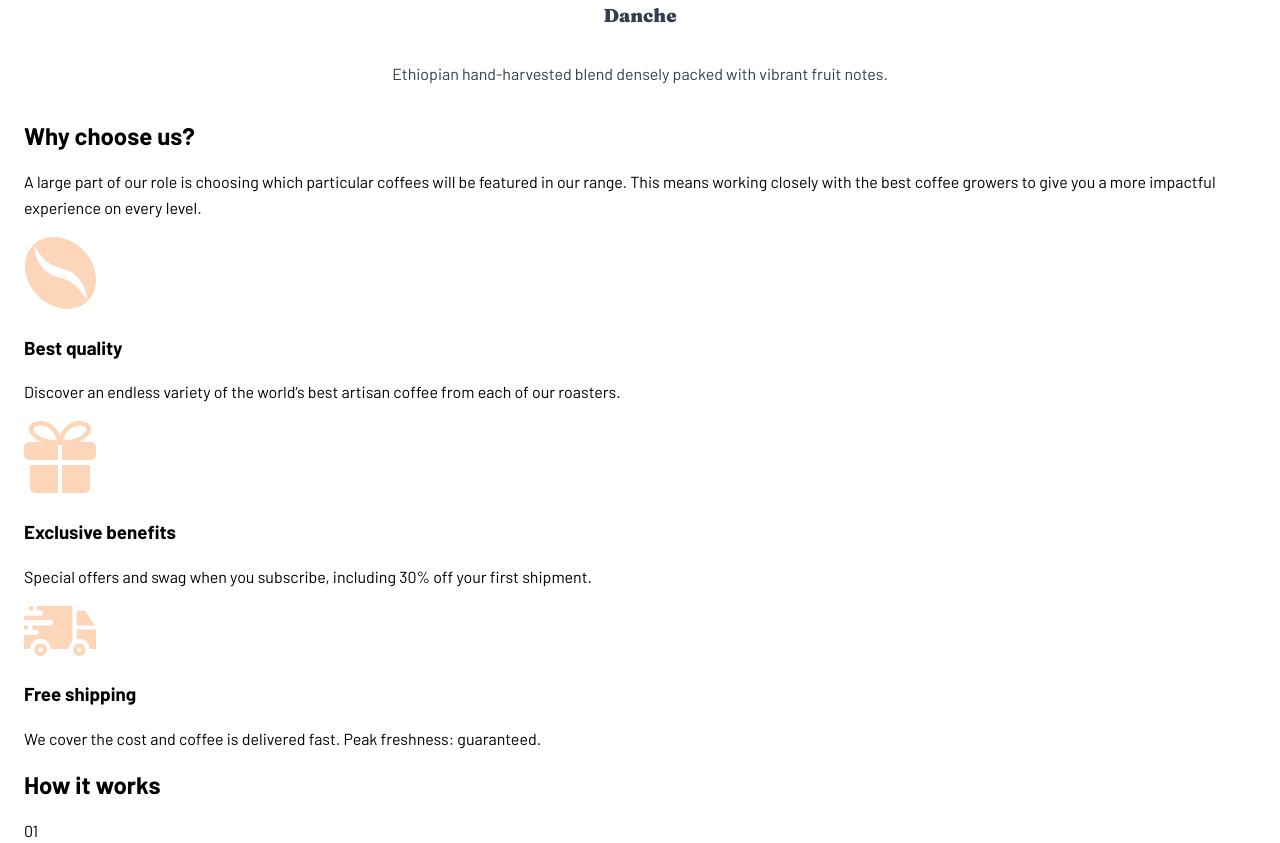
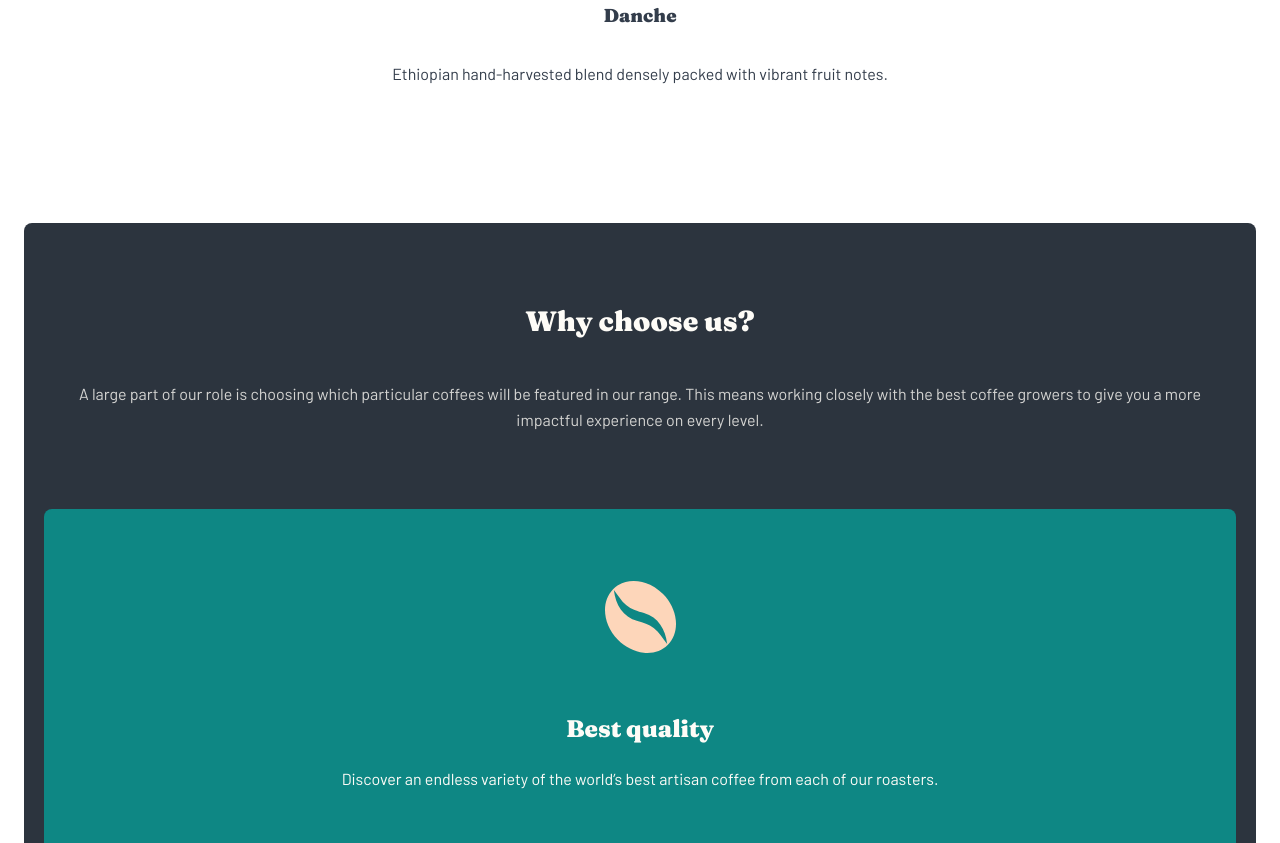
Before and after one commit to mbensa/coffeeroasters, a website: page index.html in a window 1280 px wide. Shown: the part 1957-2800 px from the top of the page. Drawn offline with Linux system fonts and the light colour scheme.

Commit message:
styled reason contaienr

```diff
--- a/index.html
+++ b/index.html
@@ -74,24 +74,38 @@
         <p class="coffee-description">Ethiopian hand-harvested blend densely packed with vibrant fruit notes.</p>
       </section>
 
-      <section>
-        <h2>Why choose us?</h2>
-        <p>
-          A large part of our role is choosing which particular coffees will be featured in our range. This means
-          working closely with the best coffee growers to give you a more impactful experience on every level.
-        </p>
+      <section class="why-us">
+        <div class="why-main">
+          <h2>Why choose us?</h2>
+          <p>
+            A large part of our role is choosing which particular coffees will be featured in our range. This means
+            working closely with the best coffee growers to give you a more impactful experience on every level.
+          </p>
+        </div>
+      </section>
 
-        <img src="assets/home/desktop/icon-coffee-bean.svg" alt="coffee bean" />
-        <h3>Best quality</h3>
-        <p>Discover an endless variety of the world’s best artisan coffee from each of our roasters.</p>
+      <section class="why-reason-container">
+        <div class="why-reason">
+          <img src="assets/home/desktop/icon-coffee-bean.svg" class="why-reason-img" alt="coffee bean" />
+          <h3 class="why-reason-title">Best quality</h3>
+          <p class="why-reason-text">
+            Discover an endless variety of the world’s best artisan coffee from each of our roasters.
+          </p>
+        </div>
 
-        <img src="assets/home/desktop/icon-gift.svg" alt="gift" />
-        <h3>Exclusive benefits</h3>
-        <p>Special offers and swag when you subscribe, including 30% off your first shipment.</p>
+        <div class="why-reason">
+          <img src="assets/home/desktop/icon-gift.svg" class="why-reason-img" alt="gift" />
+          <h3 class="why-reason-title">Exclusive benefits</h3>
+          <p class="why-reason-text">
+            Special offers and swag when you subscribe, including 30% off your first shipment.
+          </p>
+        </div>
 
-        <img src="assets/home/desktop/icon-truck.svg" alt="truck" />
-        <h3>Free shipping</h3>
-        <p>We cover the cost and coffee is delivered fast. Peak freshness: guaranteed.</p>
+        <div class="why-reason">
+          <img src="assets/home/desktop/icon-truck.svg" class="why-reason-img" alt="truck" />
+          <h3 class="why-reason-title">Free shipping</h3>
+          <p class="why-reason-text">We cover the cost and coffee is delivered fast. Peak freshness: guaranteed.</p>
+        </div>
       </section>
 
       <section>
--- a/scss/main/_header.scss
+++ b/scss/main/_header.scss
@@ -7,7 +7,7 @@
     background-image: url("../assets/home/mobile/image-hero-coffeepress.jpg");
     background-size: cover;
     min-height: 500px;
-    border-radius: 5%;
+    border-radius: 8px;
     display: flex;
     flex-direction: column;
     margin-bottom: 120px;
@@ -29,7 +29,7 @@
 
     .create-plan {
       background-color: $bg-green;
-      border-radius: 6px;
+      border-radius: 8px;
       font-family: $font-family--primary;
       font-size: 1.125rem;
       text-align: center;
--- a/scss/main/_index.scss
+++ b/scss/main/_index.scss
@@ -4,3 +4,4 @@
 @import "navbar";
 @import "header";
 @import "collection";
+@import "why";
--- /dev/null
+++ b/scss/main/_why.scss
@@ -0,0 +1,56 @@
+/****************************************
+****************Why Us*******************
+****************************************/
+.home-page {
+  .why-us {
+    display: flex;
+    flex-direction: column;
+    align-items: center;
+    text-align: center;
+    background-color: $bg-black;
+    border-radius: 8px;
+    margin-top: 120px;
+
+    .why-main {
+      h2 {
+        font-family: $font-family--primary;
+        font-size: 1.75rem;
+        color: $primary;
+        padding: 62px 24px 24px 24px;
+      }
+
+      p {
+        padding: 0 24px 660px 24px;
+        color: $primary;
+        opacity: 0.8;
+      }
+    }
+  }
+
+  .why-reason-container {
+    margin-top: -600px;
+    text-align: center;
+
+    .why-reason {
+      background-color: $bg-green;
+      border-radius: 8px;
+      margin: 0 20px 24px 20px;
+      padding: 72px 24px 51px 24px;
+
+      .why-reason-img {
+        height: 72px;
+      }
+
+      .why-reason-title {
+        font-family: $font-family--primary;
+        font-size: 1.5rem;
+        color: $primary;
+        margin: 56px 0 24px 0;
+      }
+
+      .why-reason-text {
+        color: $primary;
+      }
+    }
+  }
+}
```
Also changed, not shown: css/style.css.
